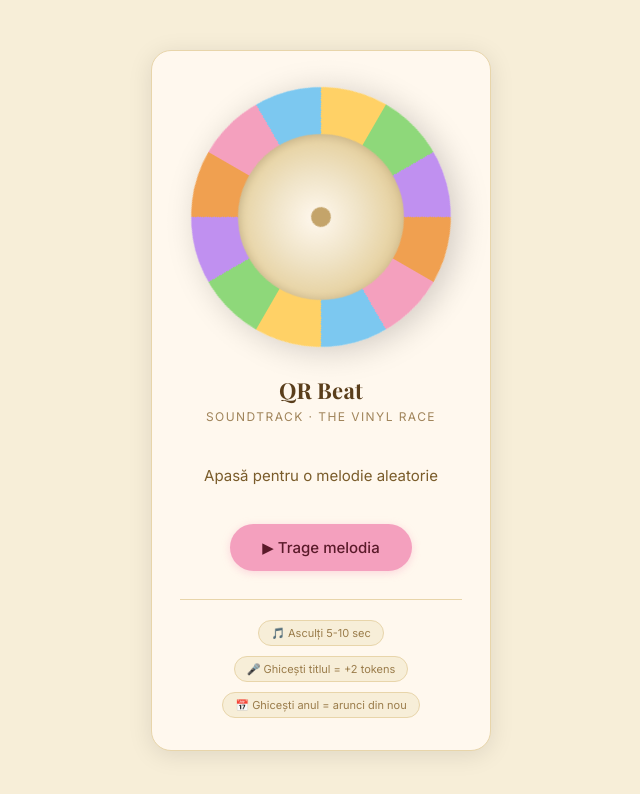
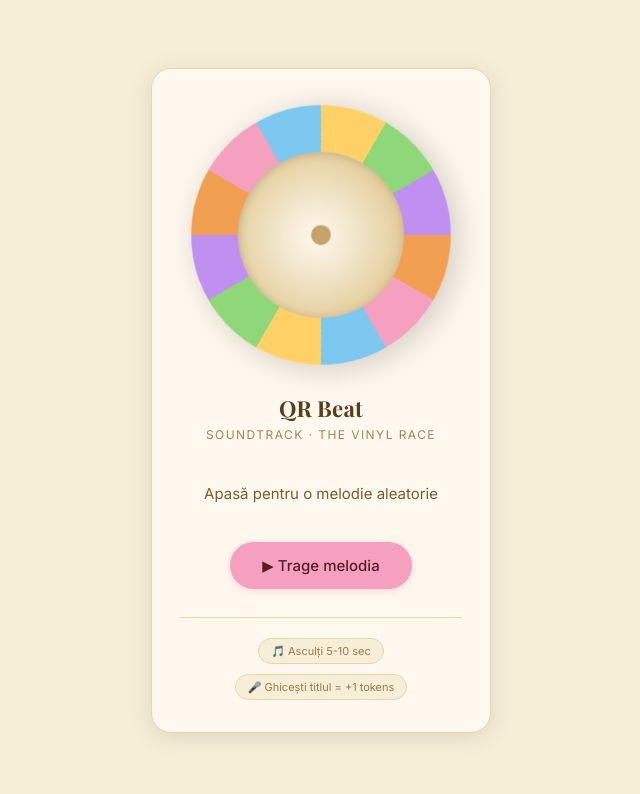
Before and after one commit to biancardeleanu/soundtrack, a plain HTML site: page index.html in a window 1280 px wide. Shown: the whole page, without its empty margins (319-959 px from the left). Drawn offline with nearby package versions, Linux system fonts and the light colour scheme.

Commit message:
Update index.html

```diff
--- a/index.html
+++ b/index.html
@@ -191,8 +191,7 @@
 
   <div class="rules">
     <span class="rule-chip">🎵 Asculți 5-10 sec</span>
-    <span class="rule-chip">🎤 Ghicești titlul = +2 tokens</span>
-    <span class="rule-chip">📅 Ghicești anul = arunci din nou</span>
+    <span class="rule-chip">🎤 Ghicești titlul = +1 tokens</span>
   </div>
 </div>
 
```
